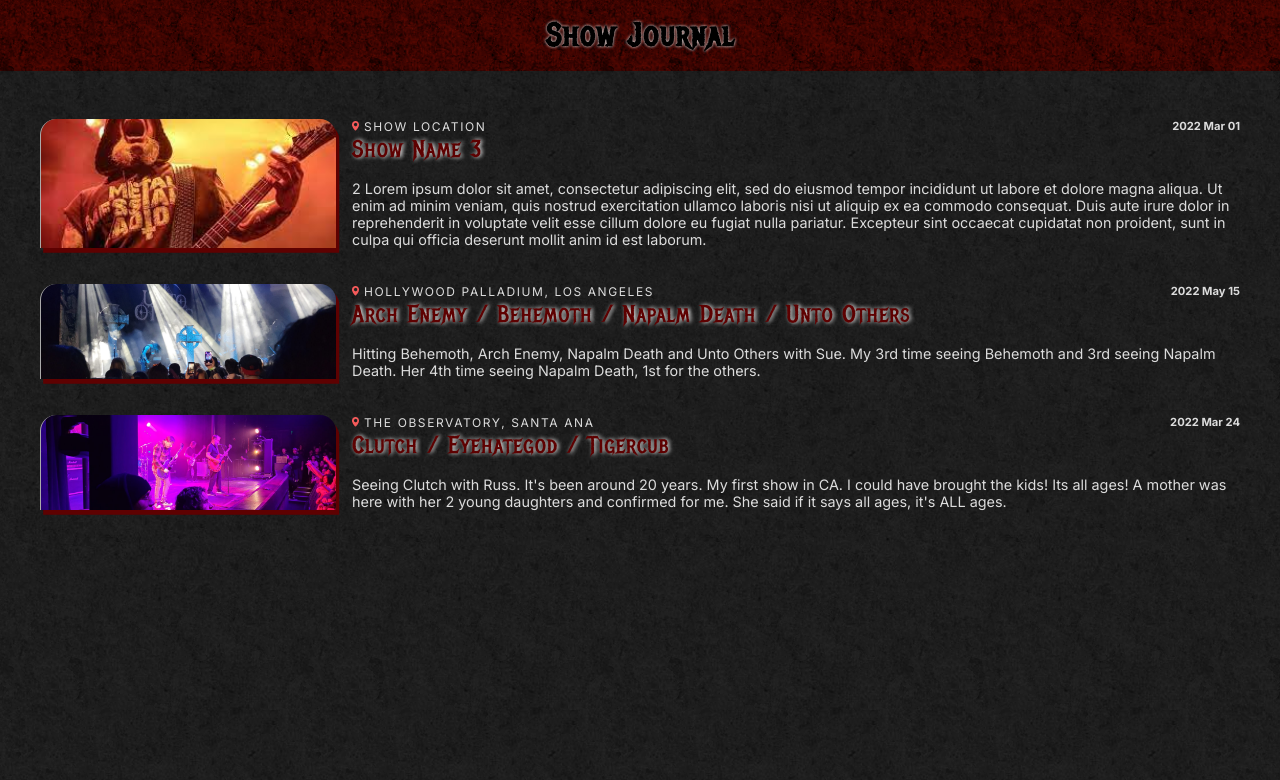
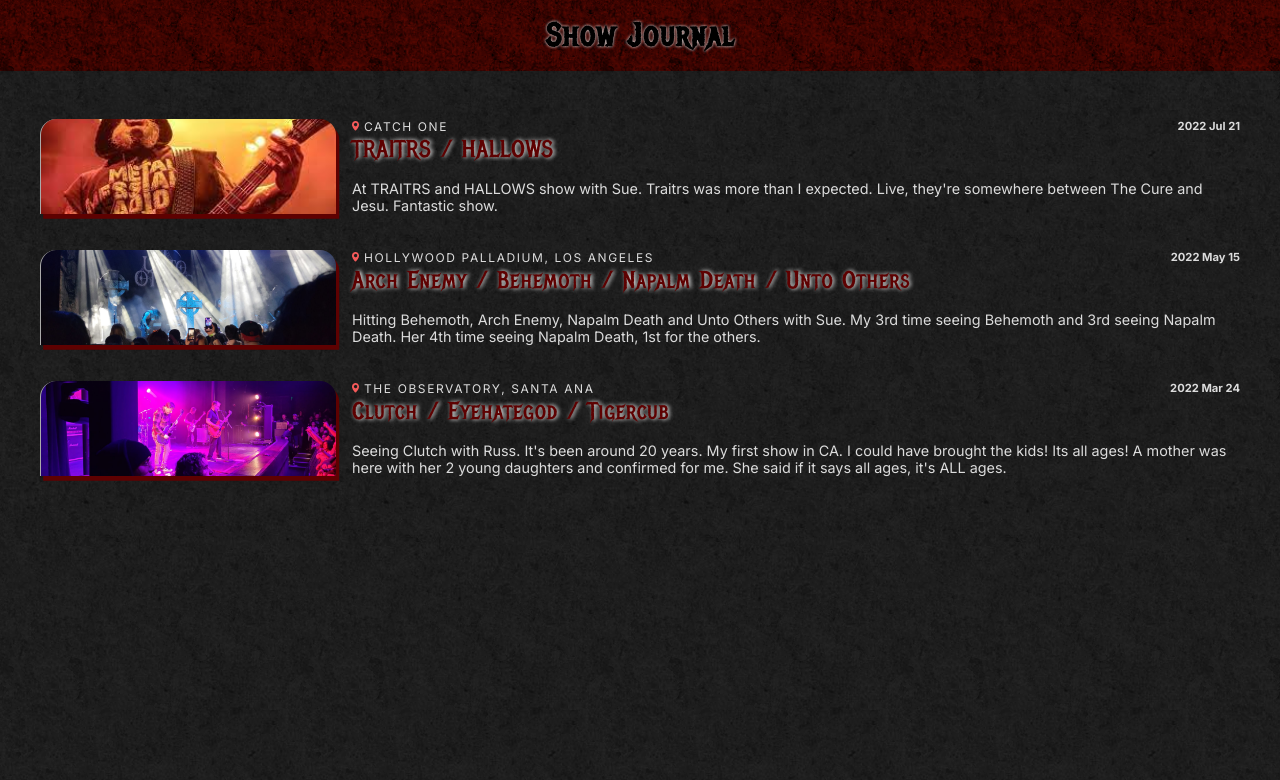
Before and after one commit to vishalicious213/show-journal, a React (Vite) app: page / in a window 1280 px wide. Shown: the top 780 px of the page. Built offline with nearby package versions, Linux system fonts and the light colour scheme.

Commit message:
added traitrs/hallows show details to data.js

```diff
--- a/data.js
+++ b/data.js
@@ -11,11 +11,11 @@
     // },
     {
         id: 2,
-        name: "Show Name 3",
-        location: "show location",
+        name: "TRAITRS / HALLOWS",
+        location: "Catch One",
         map: "https://reddit.com",
-        date: "2022 Mar 01",
-        desc: "2 Lorem ipsum dolor sit amet, consectetur adipiscing elit, sed do eiusmod tempor incididunt ut labore et dolore magna aliqua. Ut enim ad minim veniam, quis nostrud exercitation ullamco laboris nisi ut aliquip ex ea commodo consequat. Duis aute irure dolor in reprehenderit in voluptate velit esse cillum dolore eu fugiat nulla pariatur. Excepteur sint occaecat cupidatat non proident, sunt in culpa qui officia deserunt mollit anim id est laborum.",
+        date: "2022 Jul 21",
+        desc: "At TRAITRS  and HALLOWS  show with Sue. Traitrs was more than I expected. Live, they're somewhere between The Cure and Jesu. Fantastic show.",
         full: ``,
         pics: ["show-3.jpg", "show-1.jpg", "show-2.jpg"]
     },
```
